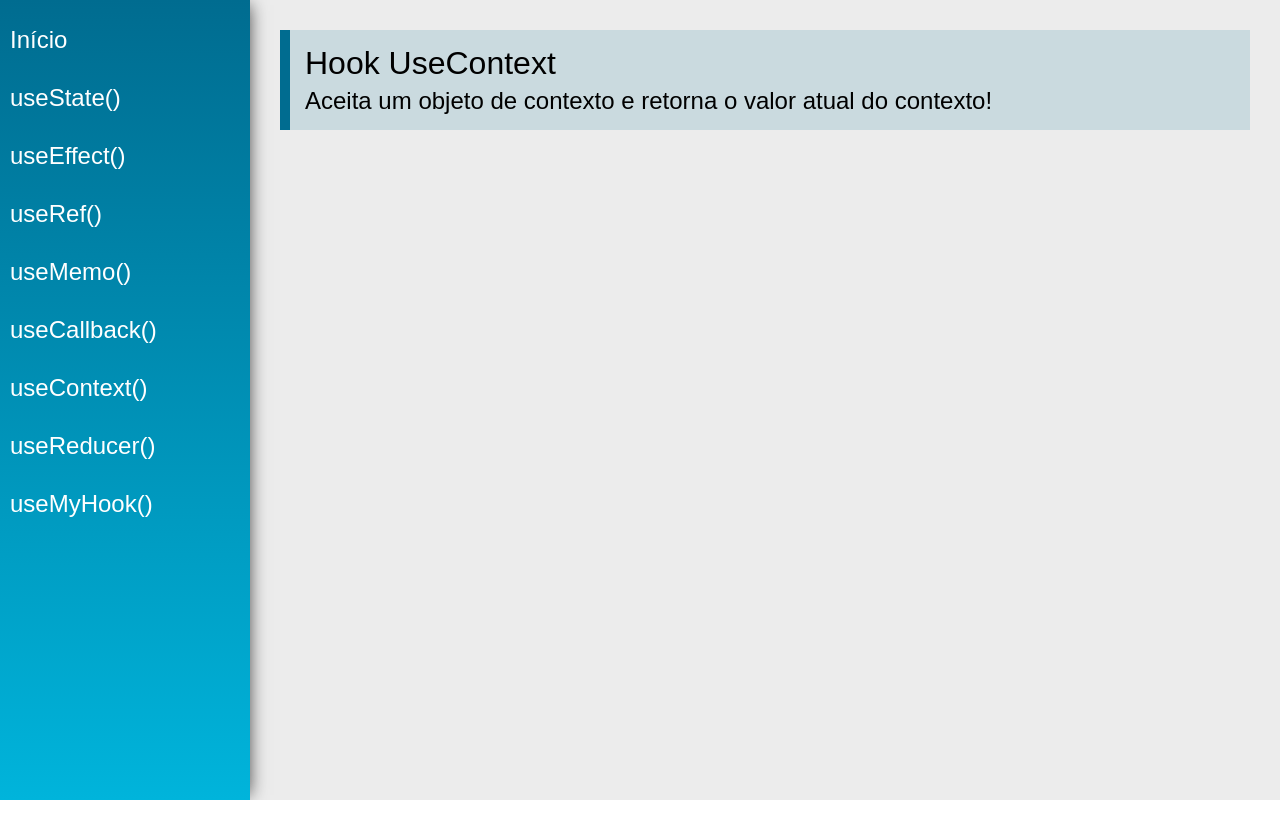
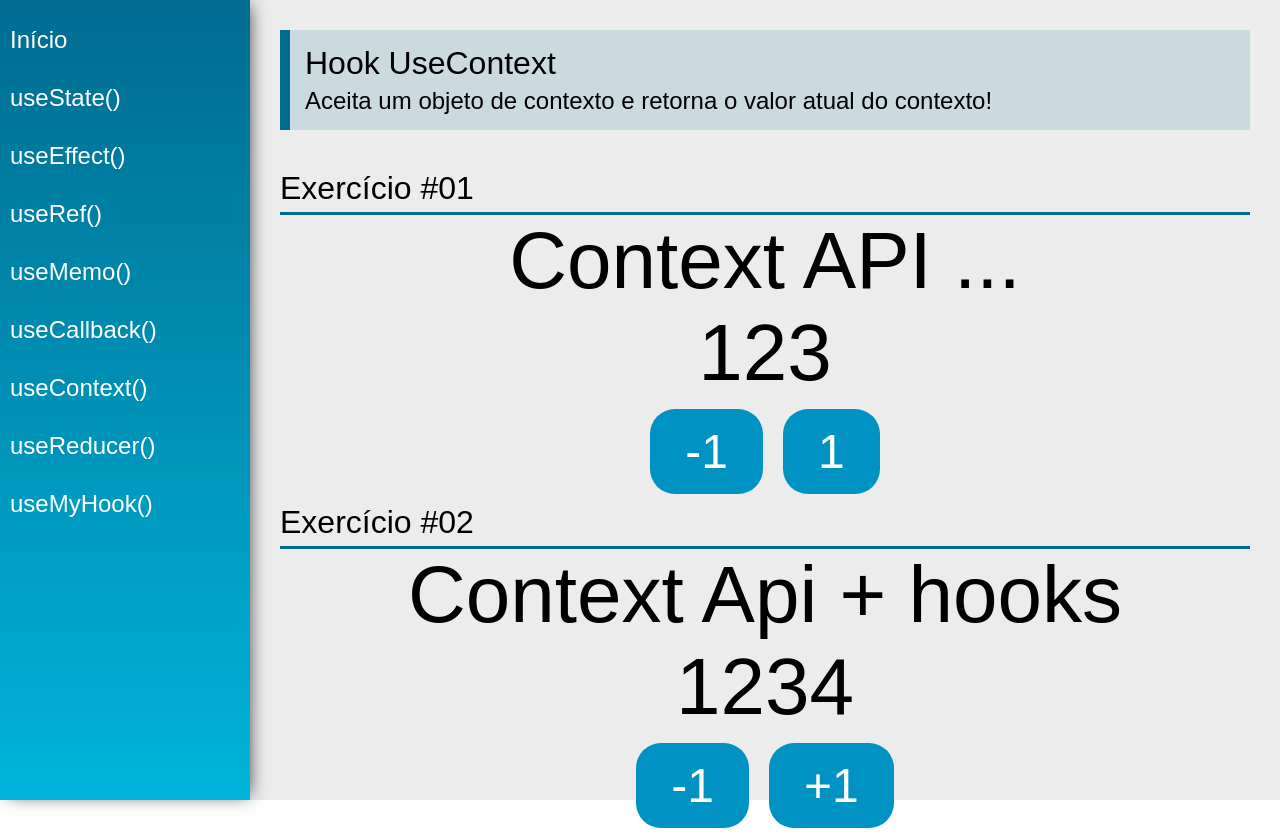
Before and after one commit to GonzalezCarol/react-hook, a React (Create React App) app: page /useContext in a window 1280 px wide. Before the commit the page ends 800 px from the top, so only its background shows below. Built offline with nearby package versions, Linux system fonts and the light colour scheme.

Commit message:
usecontextapi hooks created

```diff
--- /dev/null
+++ b/src/data/Store.jsx
@@ -0,0 +1,36 @@
+import React, { useState } from "react";
+
+const initialState = {
+  number: 1234,
+  text: "Context Api + hooks",
+};
+
+export const AppContext = React.createContext(initialState);
+
+const Store = (props) => {
+  const [state, setState] = useState(initialState);
+
+  //* replica o estado anterior e altera apenas uma chave especifica
+  function updateState(key, value) {
+    setState({
+      ...state,
+      [key]: value,
+    });
+  }
+
+  return (
+      //* contexto/estado da nossa aplicação
+    <AppContext.Provider
+      value={{
+        number: state.number,
+        text: state.text,
+        setNumber: (n) => updateState("number", n),
+        setText: (t) => updateState("text", t),
+      }}
+    >
+      {props.children}
+    </AppContext.Provider>
+  );
+};
+
+export default Store;
--- /dev/null
+++ b/src/data/dataContext.js
@@ -0,0 +1,10 @@
+import React from "react";
+
+export const data = {
+  number: 123,
+  text: "Context API ...",
+};
+
+const DataContext = React.createContext(data);
+
+export default DataContext;
--- a/src/views/App.jsx
+++ b/src/views/App.jsx
@@ -1,20 +1,26 @@
-import './App.css'
-import React from 'react'
-import { BrowserRouter as Router } from  'react-router-dom'
+import React, { useState } from "react";
+import "./App.css";
+import Content from "../components/layout/Content";
+import DataContext, { data } from "../data/dataContext";
+import Menu from "../components/layout/Menu";
 
-import Menu from '../components/layout/Menu'
-import Content from '../components/layout/Content'
+import { BrowserRouter as Router } from "react-router-dom";
+import Store from "../data/Store";
 
-const App = props => {
-
+const App = (props) => {
+  const [state, setState] = useState(data);
   return (
+    <Store>
+        <DataContext.Provider value={{state, setState}}>
         <div className="App">
             <Router>
             <Menu />
             <Content />
             </Router>
         </div>
-    )
-}
+        </DataContext.Provider>
+    </Store>
+  );
+};
 
-export default App
+export default App;
--- a/src/views/examples/UseContext.jsx
+++ b/src/views/examples/UseContext.jsx
@@ -1,15 +1,61 @@
-import React from 'react'
-import PageTitle from '../../components/layout/PageTitle'
+import React, { useContext, useEffect } from "react";
+import PageTitle from "../../components/layout/PageTitle";
+
+import DataContext from "../../data/dataContext";
+import SectionTitle from "../../components/layout/SectionTitle";
+import { AppContext } from "../../data/Store";
 
 const UseContext = (props) => {
+  //! dentro do context vou ter meu número e meu texto do data
+  const { state, setState } = useContext(DataContext);
+
+  function addNumber(delta) {
+    setState({
+      ...state, //!pega todos os atributos do estado atual
+      number: state.number + delta, //! vai sobreecrever um único atributo, no caso o number
+      // * context.state.number: pega o valor atual + delta
+    });
+  }
+
+  const { number, setNumber, text } = useContext(AppContext);
+
+
   return (
     <div className="UseContext">
       <PageTitle
         title="Hook UseContext"
         subtitle="Aceita um objeto de contexto e retorna o valor atual do contexto!"
       />
+      <SectionTitle title="Exercício #01" />
+
+      <div className="center">
+        <span className="text">{state.text}</span>
+        <span className="text">{state.number}</span>
+
+        <div>
+          <button className="btn" onClick={() => addNumber(-1)}>
+            -1
+          </button>
+          <button className="btn" onClick={() => addNumber(1)}>
+            1
+          </button>
         </div>
-    )
-}
+      </div>
+      <SectionTitle title="Exercício #02" />
+      <div className="center">
+      <span className="text">{text}</span>
+        <span className="text">{number}</span>
+        <div>
+          <button className="btn" onClick={() => setNumber(number - 1)}>
+            -1
+          </button>
+          <button className="btn" onClick={() => setNumber(number + 1)}>
+            +1
+          </button>
+        </div>
+      </div>
+    </div>
+  );
+};
 
-export default UseContext
+export default UseContext;
```
Also changed, not shown: src/index.js (+5 -8 lines). Lines whose indentation alone changed are shown as unchanged.
